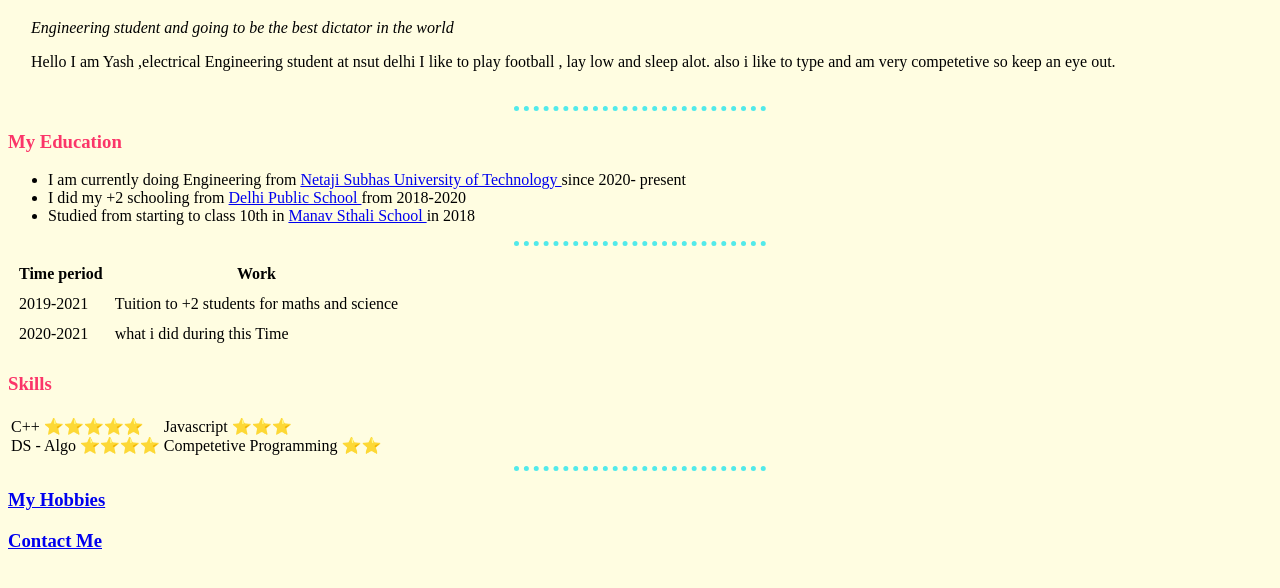
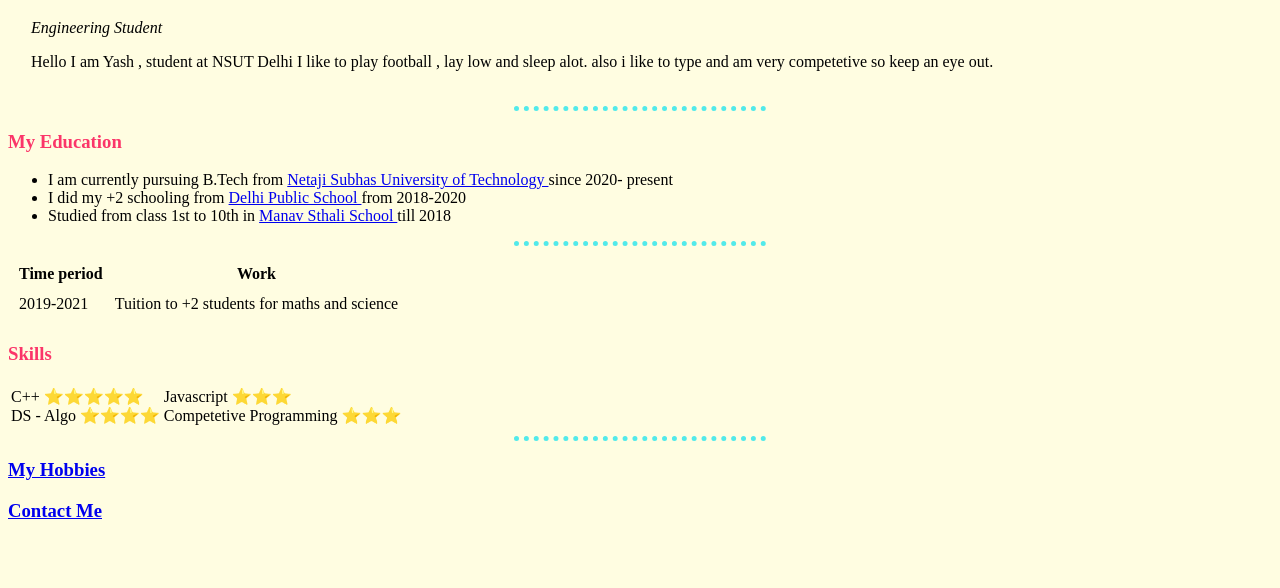
Before and after one commit to Yash5902/CV, a plain HTML site: page index.html in a window 1280 px wide. Shown: the part 80-668 px from the top of the page. Drawn offline with Linux system fonts and the light colour scheme.

```diff
--- a/index.html
+++ b/index.html
@@ -2,7 +2,7 @@
 <html lang="en">
 <head>
     <meta charset="utf-8">
-    <title>My First Project</title>
+    <title>My Own Website</title>
 <link rel="stylesheet" href="styles.css">
 
 </head>
@@ -13,12 +13,12 @@
         <tr>
             <td> <img src="" alt=""> </td>
             <td> <h1>Yash Aggarwal</h1>
-                  <i>Engineering student and going to be the best dictator in the world </i>
+                  <i>Engineering Student</i>
 <!--em tag can also be used but the difference is that this emphasizes the text unlike italic tag that just makes it slanted-->
 <!-- Also, the b tag and strong tag are different from eachother in similar manner -->
 
 <br> <!-- this type of tags are called SELF CLOSING TAGS -->
-<p> Hello I am Yash ,electrical Engineering student at nsut delhi
+<p> Hello I am Yash , student at NSUT Delhi
        I like to play football , lay low and sleep alot. also i like to type and am very competetive so keep an eye out.</p></td>
         </tr>
     </table>
@@ -29,9 +29,9 @@
 
  <!-- we can nest any one type of list into another ...  -->
  <ul>
-     <li>I am currently doing Engineering from <a href="http://nsut.ac.in/"> Netaji Subhas University of Technology </a> since 2020- present</li>
+     <li>I am currently pursuing B.Tech from <a href="http://nsut.ac.in/"> Netaji Subhas University of Technology </a> since 2020- present</li>
      <li>I did my +2 schooling from <a href="https://dpsmathuraroad.org/">Delhi Public School </a> from 2018-2020</li>
-     <li>Studied from starting to class 10th in <a href="https://manavsthalischool.com/"> Manav Sthali School </a> in 2018</li>
+     <li>Studied from class 1st to 10th in <a href="https://manavsthalischool.com/"> Manav Sthali School </a> till 2018</li>
  </ul>
 <table cellspacing="10">
     <thead>
@@ -44,11 +44,11 @@
         <tr>
             <td>2019-2021</td>
             <td> Tuition to +2 students for maths and science</td>
-        </tr>
+        <!-- </tr>
         <tr>
             <td> 2020-2021</td>
             <td> what i did during this Time</td>
-        </tr>
+        </tr> -->
     </tbody>
     <tfoot>
  <!-- all 3 are optional to be mentioned -->
@@ -62,7 +62,7 @@
 <table>
     <tr>
         <td>C++ ⭐⭐⭐⭐⭐ <br> DS - Algo ⭐⭐⭐⭐</td>
-        <td>Javascript ⭐⭐⭐<br> Competetive Programming ⭐⭐</td>
+        <td>Javascript ⭐⭐⭐<br> Competetive Programming ⭐⭐⭐</td>
     </tr>
 </table>
 
```
